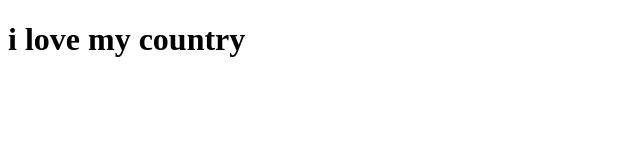
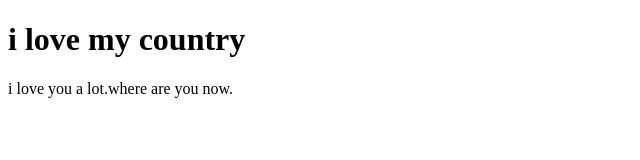
Before and after one commit to saif-rayhan28/new-github-trying, a plain HTML site: page index.html in a window 1280 px wide. Shown: the whole page, without its empty margins (0-640 px from the left). Drawn offline with Linux system fonts and the light colour scheme.

Commit message:
i love you

```diff
--- a/index.html
+++ b/index.html
@@ -8,5 +8,6 @@
 </head>
 <body>
     <h1>i love my country</h1>
+    i love you a lot.where are you now.
 </body>
 </html>
```
